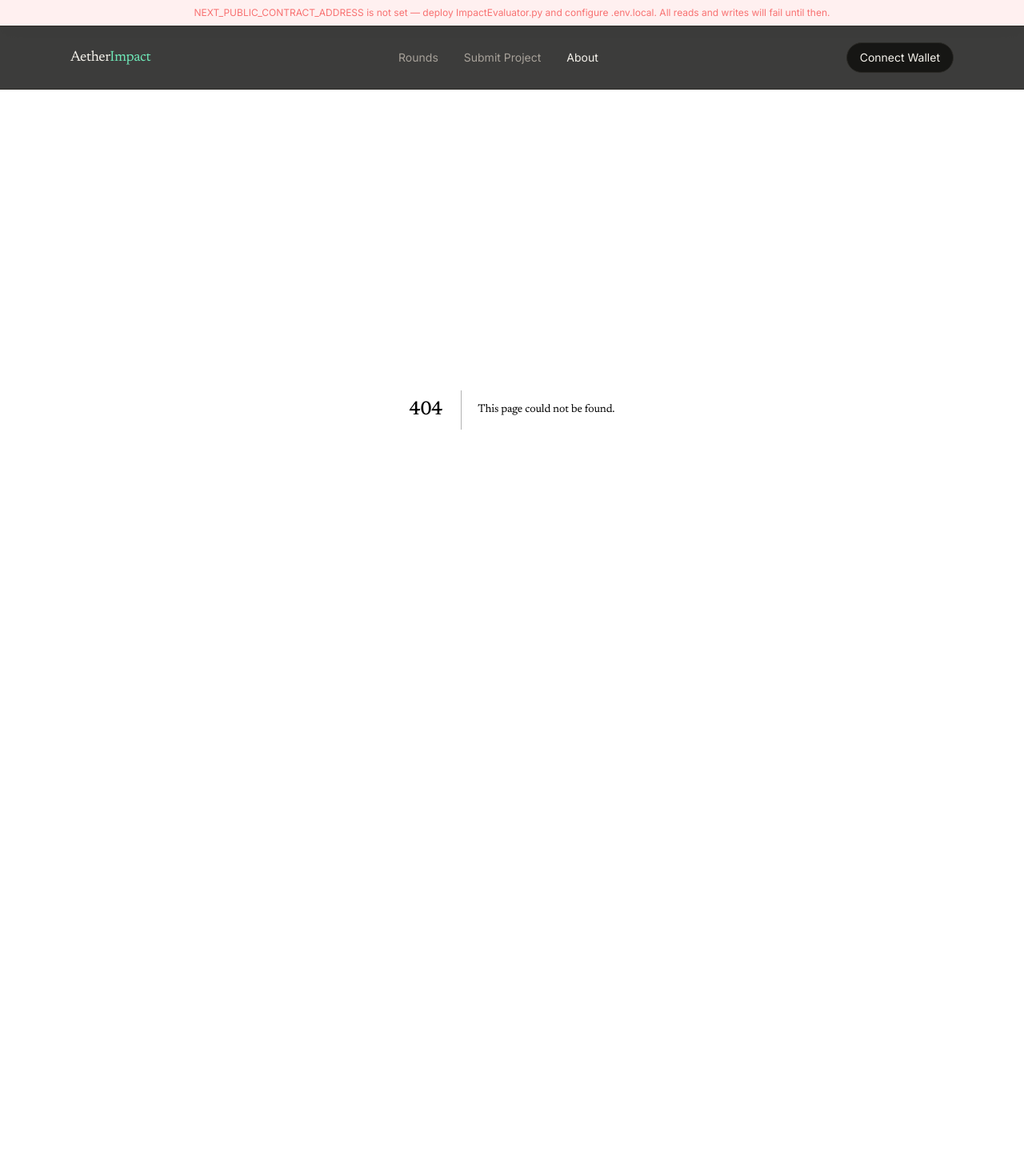
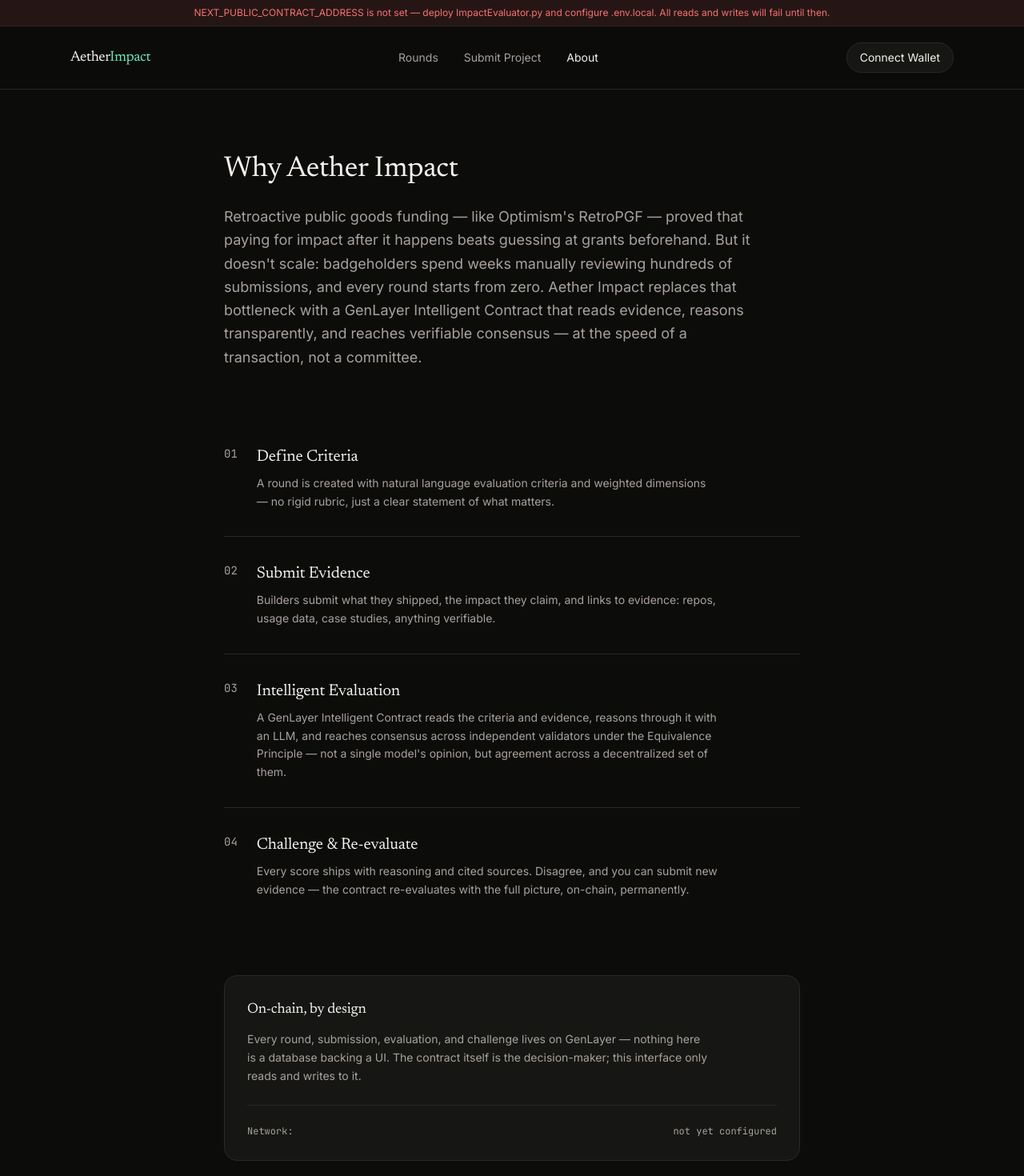
Before and after one commit to Fortune9thx/aether-impact, a Next.js app in the folder frontend/: page /about in a window 1280 px wide. Before the commit this address had no page. Shown: the top 1470 px of the page at 80% size. Before the commit the page ends 912 px from the top, so only its background shows below. Built offline with nearby package versions, Linux system fonts and the light colour scheme.

Commit message:
Add About page — fixes broken /about nav link, explains the evaluation flow and shows live network/contract info

```diff
--- /dev/null
+++ b/frontend/app/about/page.tsx
@@ -0,0 +1,80 @@
+import { CONTRACT_ADDRESS, activeChain } from "@/lib/genlayer";
+
+const steps = [
+  {
+    title: "Define Criteria",
+    body: "A round is created with natural language evaluation criteria and weighted dimensions — no rigid rubric, just a clear statement of what matters.",
+  },
+  {
+    title: "Submit Evidence",
+    body: "Builders submit what they shipped, the impact they claim, and links to evidence: repos, usage data, case studies, anything verifiable.",
+  },
+  {
+    title: "Intelligent Evaluation",
+    body: "A GenLayer Intelligent Contract reads the criteria and evidence, reasons through it with an LLM, and reaches consensus across independent validators under the Equivalence Principle — not a single model's opinion, but agreement across a decentralized set of them.",
+  },
+  {
+    title: "Challenge & Re-evaluate",
+    body: "Every score ships with reasoning and cited sources. Disagree, and you can submit new evidence — the contract re-evaluates with the full picture, on-chain, permanently.",
+  },
+];
+
+export default function AboutPage() {
+  return (
+    <div className="mx-auto max-w-3xl px-6 py-20">
+      <h1 className="font-serif text-4xl text-text-primary">
+        Why Aether Impact
+      </h1>
+
+      <p className="mt-6 max-w-2xl text-lg leading-relaxed text-text-secondary">
+        Retroactive public goods funding — like Optimism&apos;s RetroPGF —
+        proved that paying for impact after it happens beats guessing at
+        grants beforehand. But it doesn&apos;t scale: badgeholders spend weeks
+        manually reviewing hundreds of submissions, and every round starts
+        from zero. Aether Impact replaces that bottleneck with a GenLayer
+        Intelligent Contract that reads evidence, reasons transparently, and
+        reaches verifiable consensus — at the speed of a transaction, not a
+        committee.
+      </p>
+
+      <div className="mt-16 flex flex-col gap-0">
+        {steps.map((step, index) => (
+          <div
+            key={step.title}
+            className="flex gap-6 border-b border-border py-8 last:border-b-0"
+          >
+            <span className="font-mono text-sm text-text-secondary">
+              {String(index + 1).padStart(2, "0")}
+            </span>
+            <div>
+              <h2 className="font-serif text-xl text-text-primary">
+                {step.title}
+              </h2>
+              <p className="mt-2 max-w-xl text-sm leading-relaxed text-text-secondary">
+                {step.body}
+              </p>
+            </div>
+          </div>
+        ))}
+      </div>
+
+      <div className="mt-16 rounded-2xl border border-border bg-surface p-7">
+        <h2 className="font-serif text-lg text-text-primary">
+          On-chain, by design
+        </h2>
+        <p className="mt-3 max-w-xl text-sm leading-relaxed text-text-secondary">
+          Every round, submission, evaluation, and challenge lives on GenLayer
+          — nothing here is a database backing a UI. The contract itself is
+          the decision-maker; this interface only reads and writes to it.
+        </p>
+
+        <div className="mt-6 flex flex-col gap-2 border-t border-border pt-6 font-mono text-xs text-text-secondary sm:flex-row sm:items-center sm:justify-between">
+          <span>Network: {activeChain.name}</span>
+          <span className="break-all">
+            {CONTRACT_ADDRESS || "not yet configured"}
+          </span>
+        </div>
+      </div>
+    </div>
+  );
+}
```
